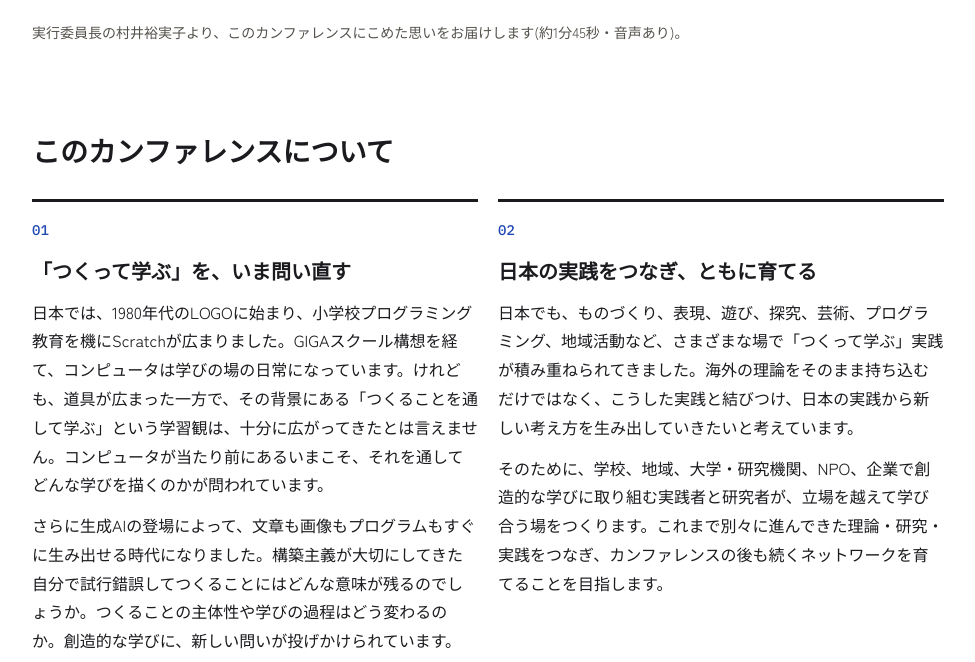
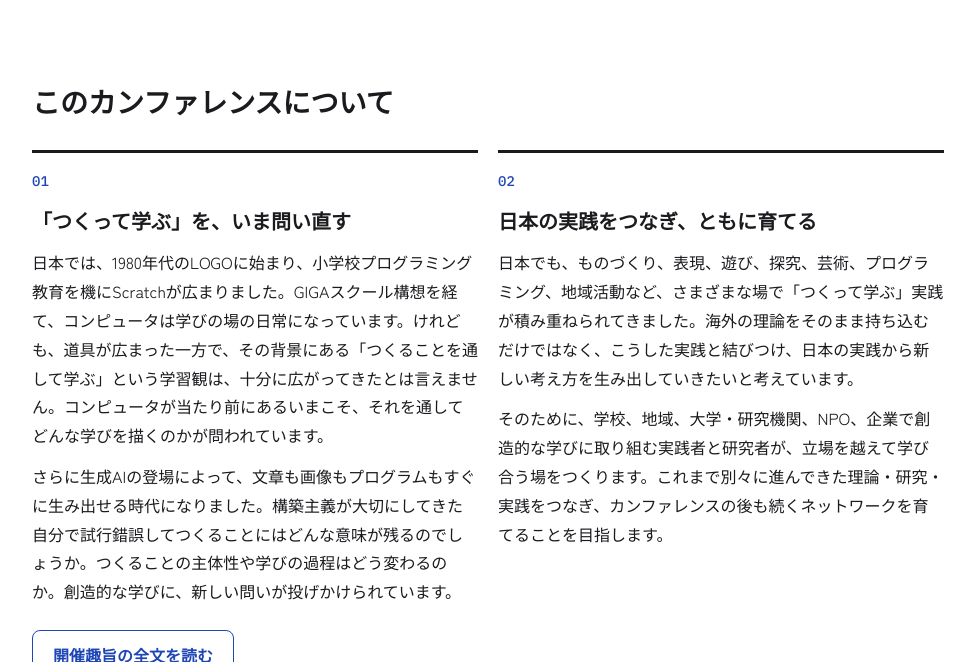
Before and after one commit to clc-japan/2027, a Jekyll site: the page built from index.md, in a window 1280 px wide and 900 px high, scrolled down 1047 px, cut to the strip 238-900 px from the top of the window. Shown: the whole strip, without its empty margins (152-1127 px from the left). Built offline with Jekyll 4.4.1, drawn with Linux system fonts in a browser that asks for light colours.

Commit message:
動画の説明文を削除
Co-Authored-By: Claude Opus 5.5 <noreply@anthropic.com>
Claude-Session: https://claude.ai/code/session_01DKnuBhLz7sUMWUFne2SH4U

```diff
--- a/index.md
+++ b/index.md
@@ -25,7 +25,7 @@ video_youtube_id: ""
 video_file: "/assets/video/chair-message.mp4"
 video_poster: "/assets/video/chair-message-poster.jpg"
 video_title: "実行委員長からのメッセージ"
-video_caption: "実行委員長の村井裕実子より、このカンファレンスにこめた思いをお届けします(約1分45秒・音声あり)。"
+video_caption: ""
 
 # --- このカンファレンスについて(要約・2つの柱) ---
 about:
```
